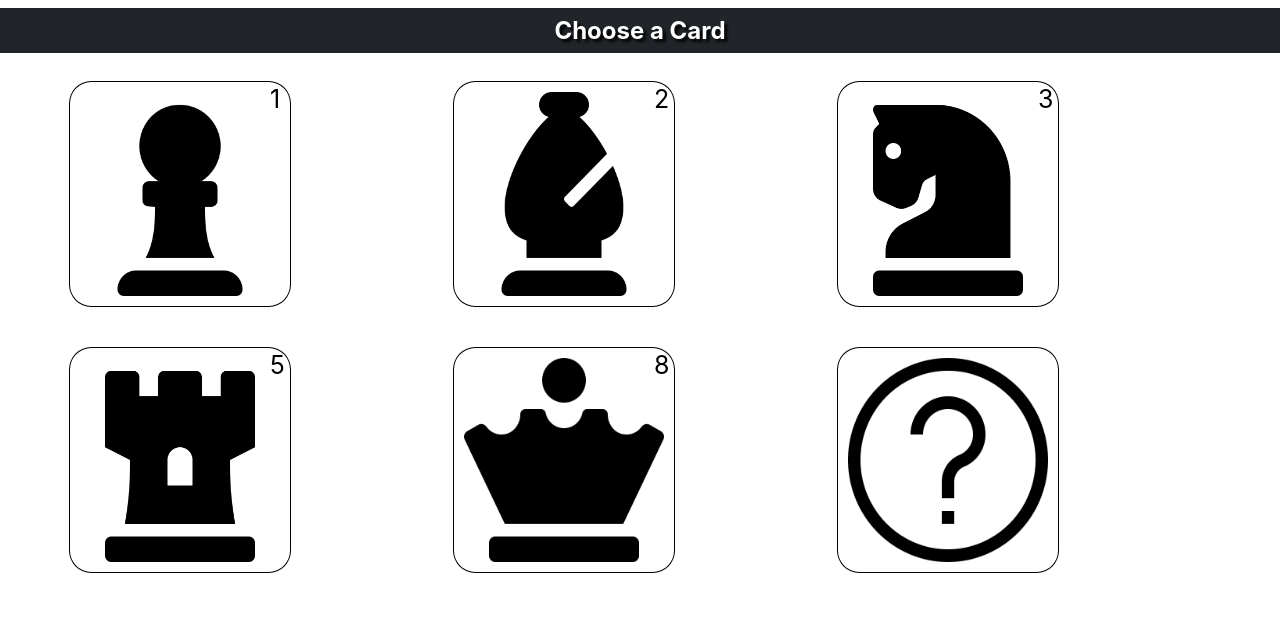
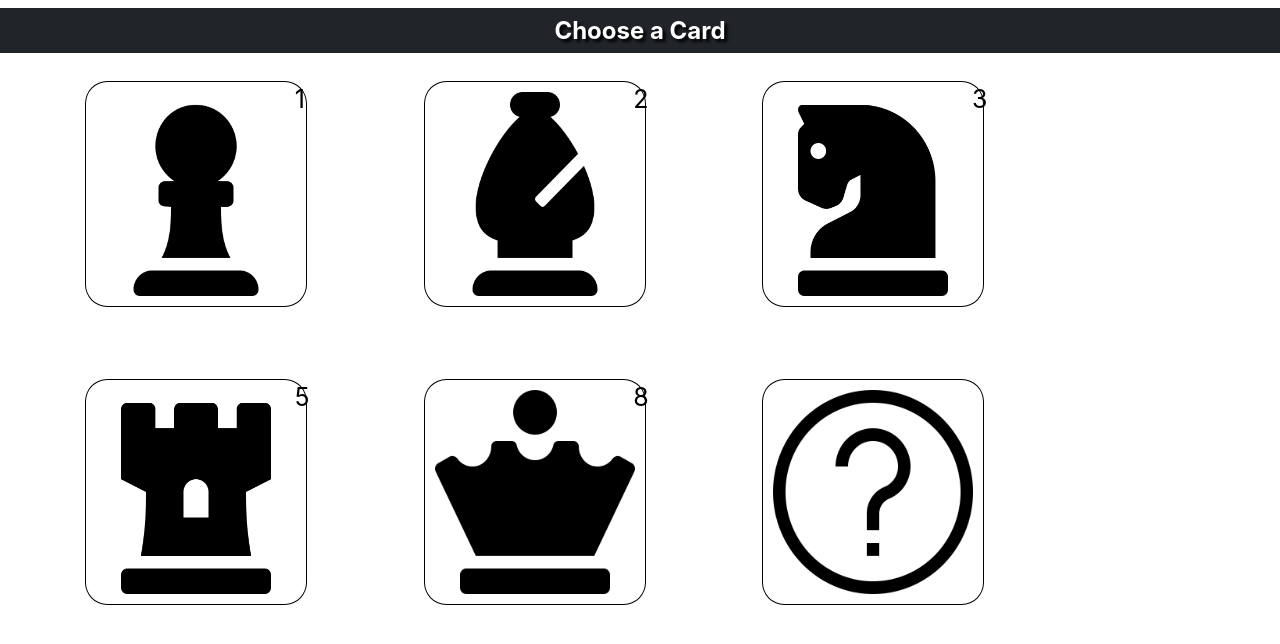
Before and after one commit to piscibus/scrum-poker, a React (Create React App) app: page /#/ in a window 1280 px wide. Shown: the top 644 px of the page. Built offline with nearby package versions, Linux system fonts and the light colour scheme.

Commit message:
fix-clickable-area

```diff
--- a/src/components/Cards/CardItem/CardItem.module.css
+++ b/src/components/Cards/CardItem/CardItem.module.css
@@ -17,7 +17,7 @@
   position: absolute;
   font-size: 25px;
   top: 1%;
-  right: 0%;
+  right: -4%;
   width: 20px;
   height: 20px;
   line-height: -5;
--- a/src/components/Cards/card.module.css
+++ b/src/components/Cards/card.module.css
@@ -3,6 +3,7 @@
   flex-wrap: wrap;
 }
 .card-item {
-  width: 33.33333333%;
+  width: 28%;
+  margin: 0rem 0rem 2rem 1rem;
   display: flex;
 }
```
